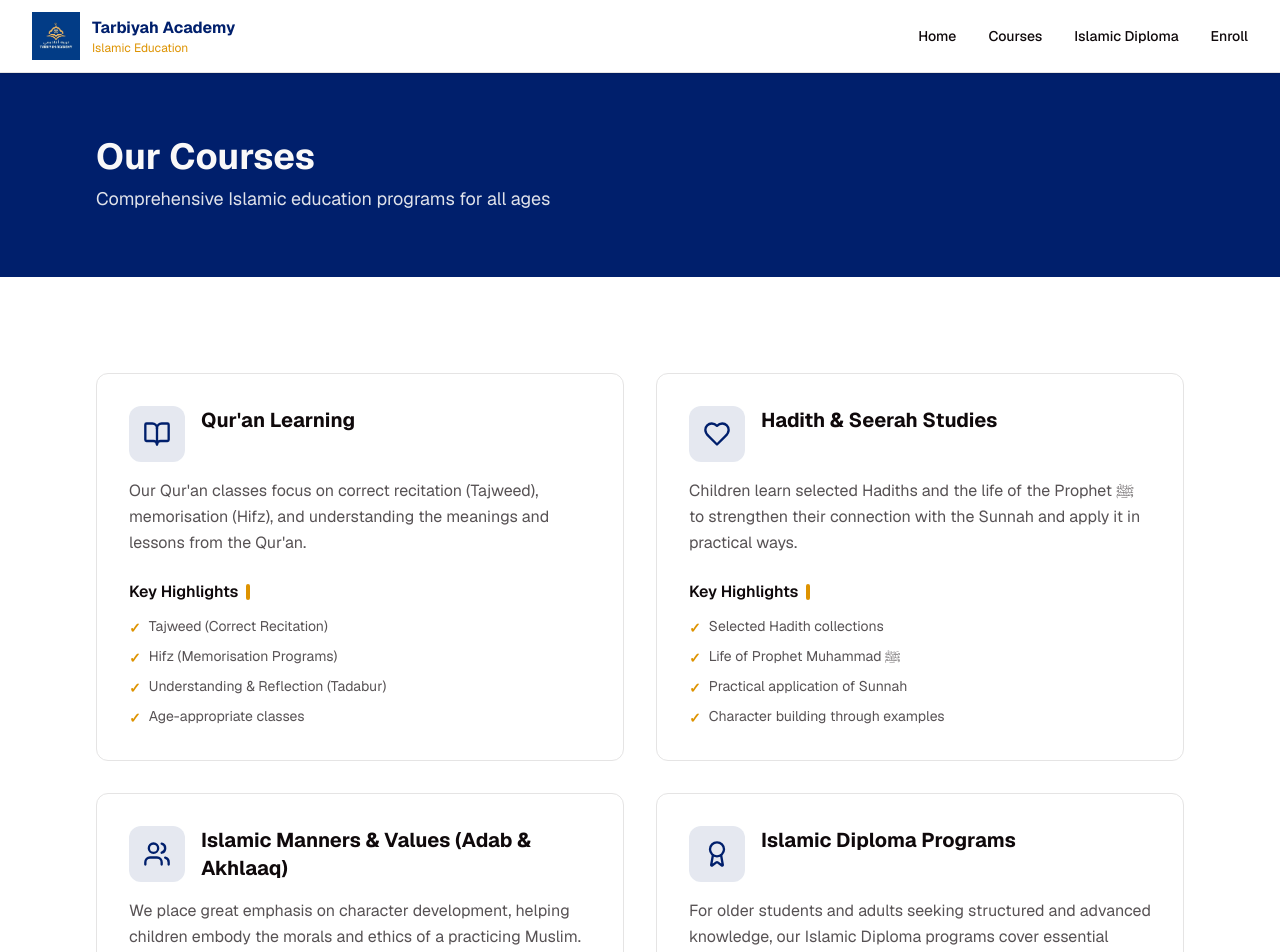
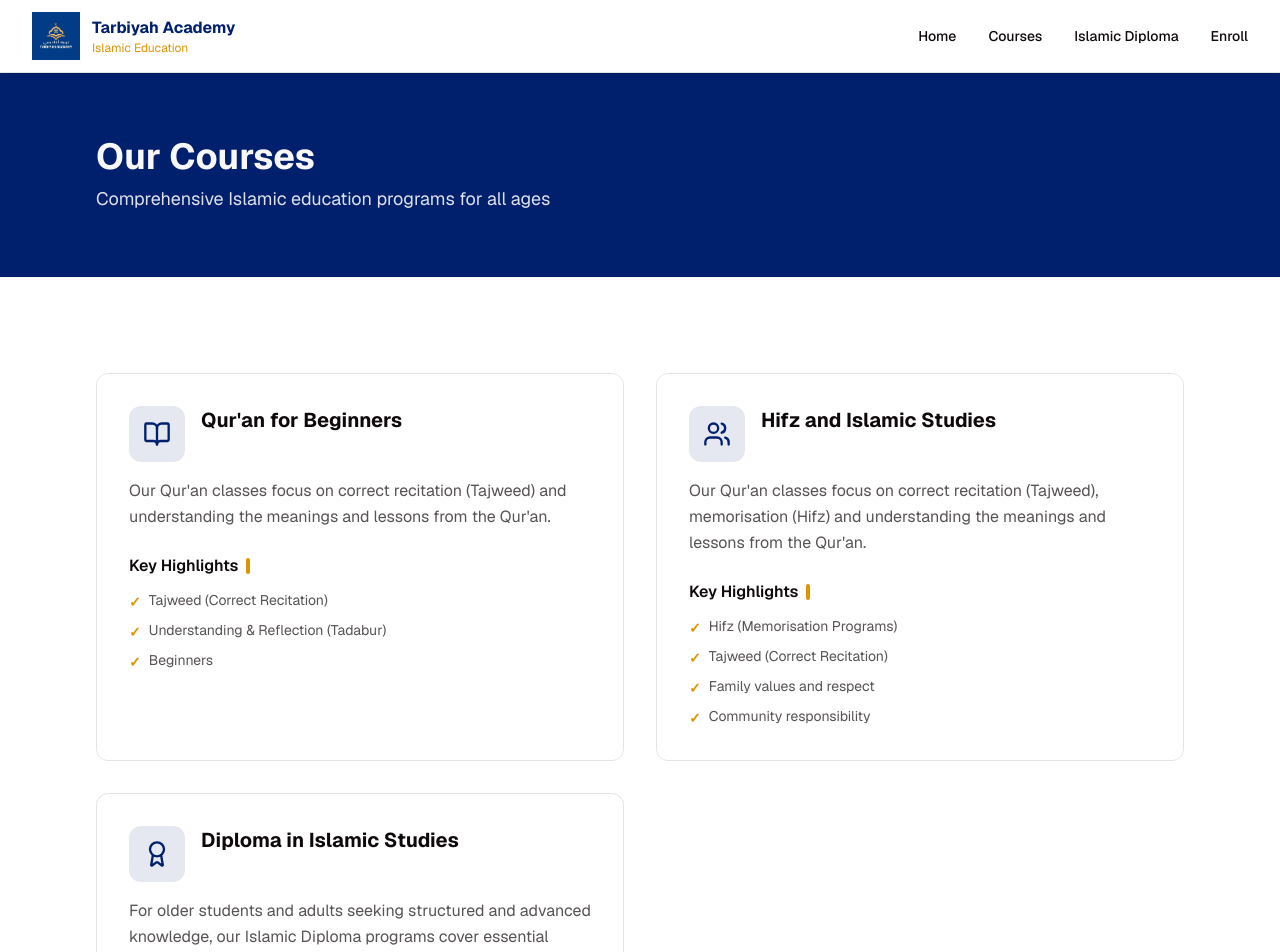
Before and after one commit to SadmanKibria/tarbiyah-academy, a Next.js app: page /courses in a window 1280 px wide. Shown: the top 952 px of the page. Built offline with nearby package versions, Linux system fonts and the light colour scheme.

Commit message:
Revise course titles and descriptions in CoursesPage
Updated course titles and descriptions for clarity and accuracy.

```diff
--- a/app/courses/page.tsx
+++ b/app/courses/page.tsx
@@ -7,48 +7,34 @@ export default function CoursesPage() {
   const courses = [
     {
       id: 1,
-      title: "Qur'an Learning",
+      title: "Qur'an for Beginners",
       description:
-        "Our Qur'an classes focus on correct recitation (Tajweed), memorisation (Hifz), and understanding the meanings and lessons from the Qur'an.",
+        "Our Qur'an classes focus on correct recitation (Tajweed) and understanding the meanings and lessons from the Qur'an.",
       icon: BookOpen,
       highlights: [
         "Tajweed (Correct Recitation)",
-        "Hifz (Memorisation Programs)",
         "Understanding & Reflection (Tadabur)",
-        "Age-appropriate classes",
+        "Beginners",
       ],
     },
     {
       id: 2,
-      title: "Hadith & Seerah Studies",
+      title: "Hifz and Islamic Studies",
       description:
-        "Children learn selected Hadiths and the life of the Prophet ﷺ to strengthen their connection with the Sunnah and apply it in practical ways.",
-      icon: Heart,
-      highlights: [
-        "Selected Hadith collections",
-        "Life of Prophet Muhammad ﷺ",
-        "Practical application of Sunnah",
-        "Character building through examples",
-      ],
-    },
-    {
-      id: 3,
-      title: "Islamic Manners & Values (Adab & Akhlaaq)",
-      description:
-        "We place great emphasis on character development, helping children embody the morals and ethics of a practicing Muslim.",
+        "Our Qur'an classes focus on correct recitation (Tajweed), memorisation (Hifz) and understanding the meanings and lessons from the Qur'an.",
       icon: Users,
       highlights: [
-        "Moral and ethical development",
-        "Islamic etiquette",
+        "Hifz (Memorisation Programs)",
+        "Tajweed (Correct Recitation)",
         "Family values and respect",
         "Community responsibility",
       ],
     },
     {
-      id: 4,
-      title: "Islamic Diploma Programs",
+      id: 3,
+      title: "Diploma in Islamic Studies",
       description:
-        "For older students and adults seeking structured and advanced knowledge, our Islamic Diploma programs cover essential subjects such as Fiqh, Aqeedah, Tafsir, and more.",
+        "For older students and adults seeking structured and advanced knowledge, our Islamic Diploma programs cover essential subjects such as Fiqh, Aqeedah, Tafsir and more.",
       icon: Award,
       highlights: [
         "Fiqh (Islamic Jurisprudence)",
```
